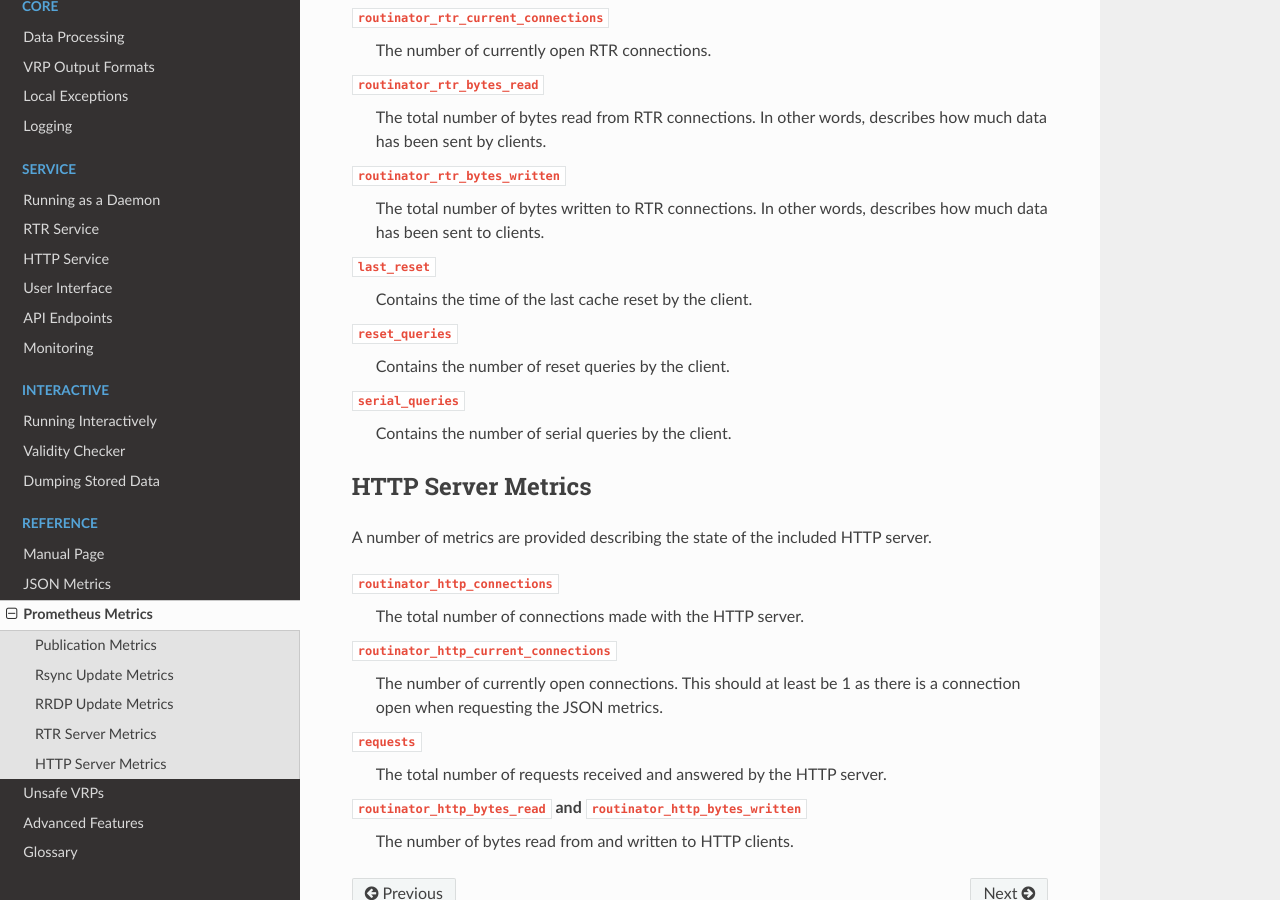
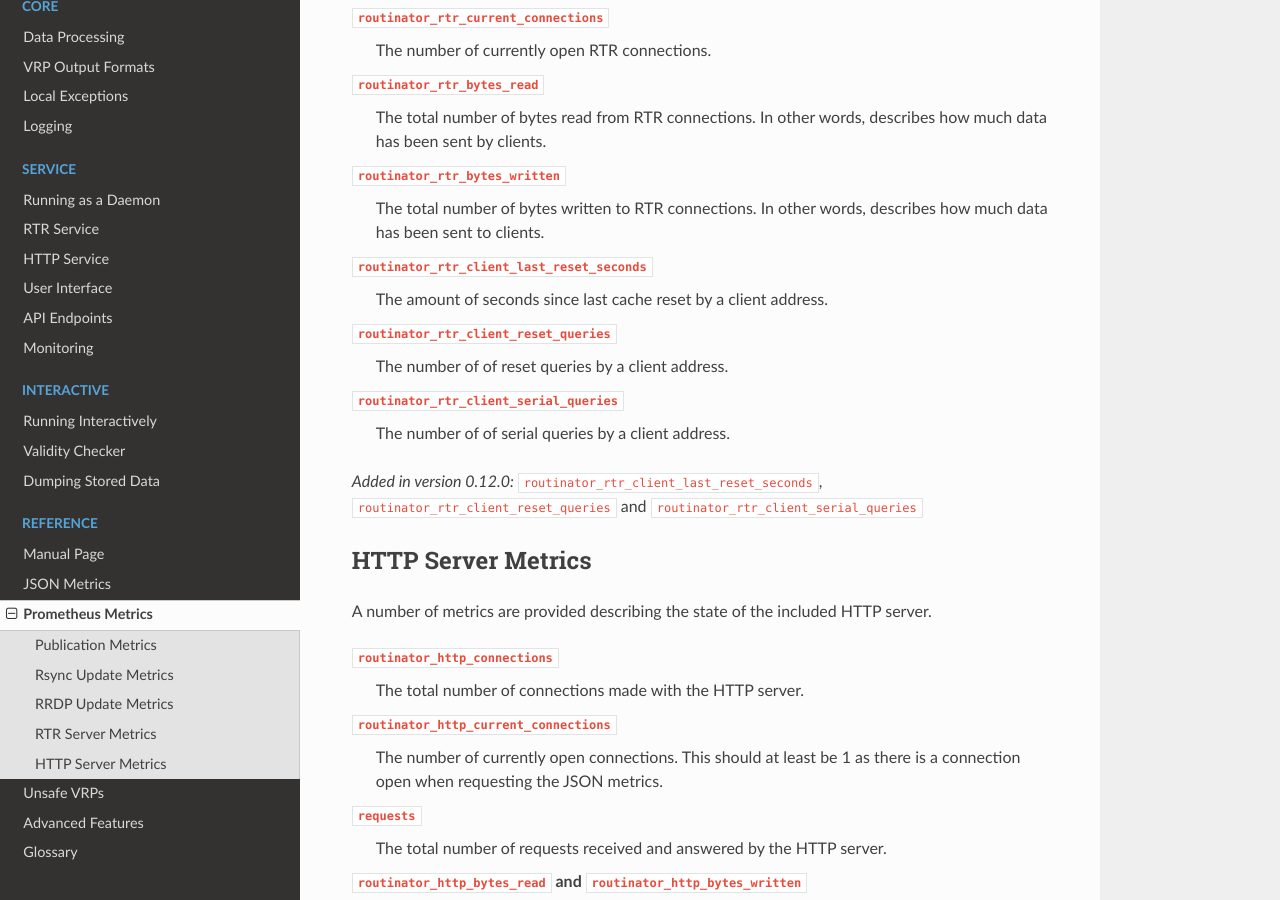
Before and after one commit to NLnetLabs/routinator, a Sphinx documentation site: the page built from doc/manual/source/prometheus-metrics.rst, in a window 1280 px wide and 900 px high, scrolled down 3361 px. Built offline with Sphinx 7.4.7 and the Read the Docs theme 2.0.0, drawn with Linux system fonts in a browser that asks for light colours.

Commit message:
Update Prometheus metrics

```diff
--- a/doc/manual/source/prometheus-metrics.rst
+++ b/doc/manual/source/prometheus-metrics.rst
@@ -181,14 +181,19 @@ enabled or not.
    The total number of bytes written to RTR connections. In other words,
    describes how much data has been sent to clients.
 
-``last_reset``
-   Contains the time of the last cache reset by the client.
+``routinator_rtr_client_last_reset_seconds``
+   The amount of seconds since last cache reset by a client address.
 
-``reset_queries``
-   Contains the number of reset queries by the client.
+``routinator_rtr_client_reset_queries``
+   The number of of reset queries by a client address.
 
-``serial_queries``
-   Contains the number of serial queries by the client.
+``routinator_rtr_client_serial_queries``
+   The number of of serial queries by a client address.
+
+.. versionadded:: 0.12.0
+   ``routinator_rtr_client_last_reset_seconds``,
+   ``routinator_rtr_client_reset_queries`` and
+   ``routinator_rtr_client_serial_queries``
 
 HTTP Server Metrics
 """""""""""""""""""
```
